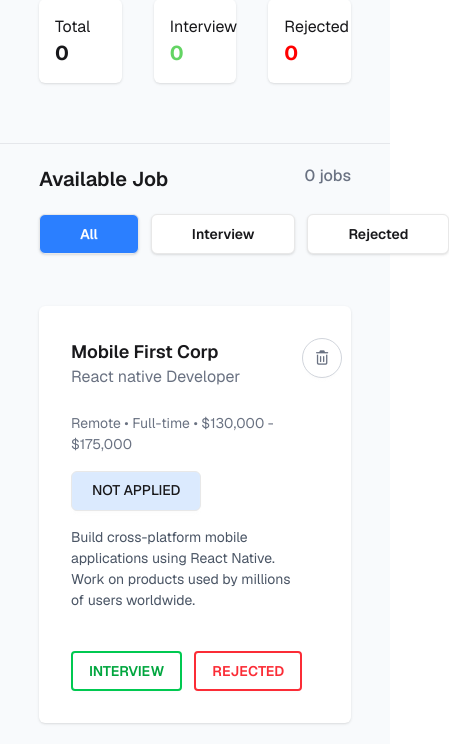
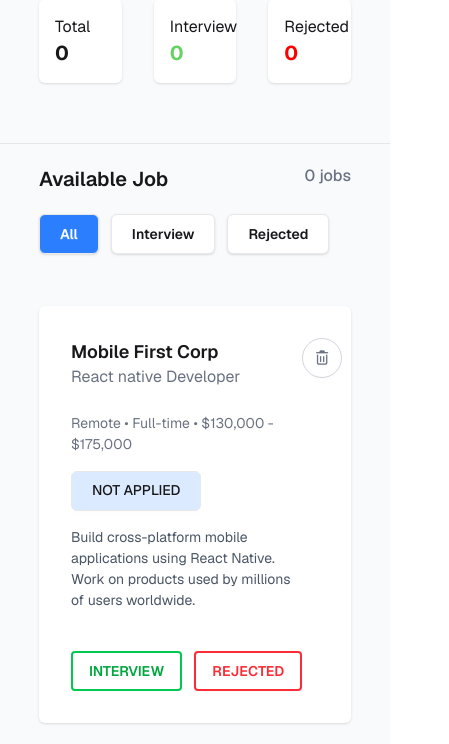
Before and after one commit to MahamudulHasan-Sami/B13-A4-PH-Job-Tracker-code, a plain HTML site: page index.html in a window 390 px wide. Shown: the part 93-837 px from the top of the page, 449 px wide, since content can reach past the window. Drawn offline with nearby package versions, Linux system fonts and the light colour scheme.

Commit message:
re designee toggle buttons responsiveness

```diff
--- a/index.html
+++ b/index.html
@@ -67,21 +67,21 @@
       <div class="mb-8 py-5 flex gap-3">
         <button
           onclick="toggleStyle('all-filter-btn')"
-          class="btn bg-blue-500 shadow rounded-md text-white px-10 py-2"
+          class="btn bg-blue-500 shadow rounded-md text-white px-5 py-2 md:px-10 md:py-2"
           id="all-filter-btn"
         >
           All
         </button>
         <button
           onclick="toggleStyle('interview-filter-btn')"
-          class="btn bg-white shadow rounded-md px-10 py-2"
+          class="btn bg-white shadow rounded-md px-5 py-2 md:px-10 md:py-2"
           id="interview-filter-btn"
         >
           Interview
         </button>
         <button
           onclick="toggleStyle('rejected-filter-btn')"
-          class="btn bg-white shadow rounded-md px-10 py-2"
+          class="btn bg-white shadow rounded-md px-5 py-2 md:px-10 md:py-2"
           id="rejected-filter-btn"
         >
           Rejected
```
